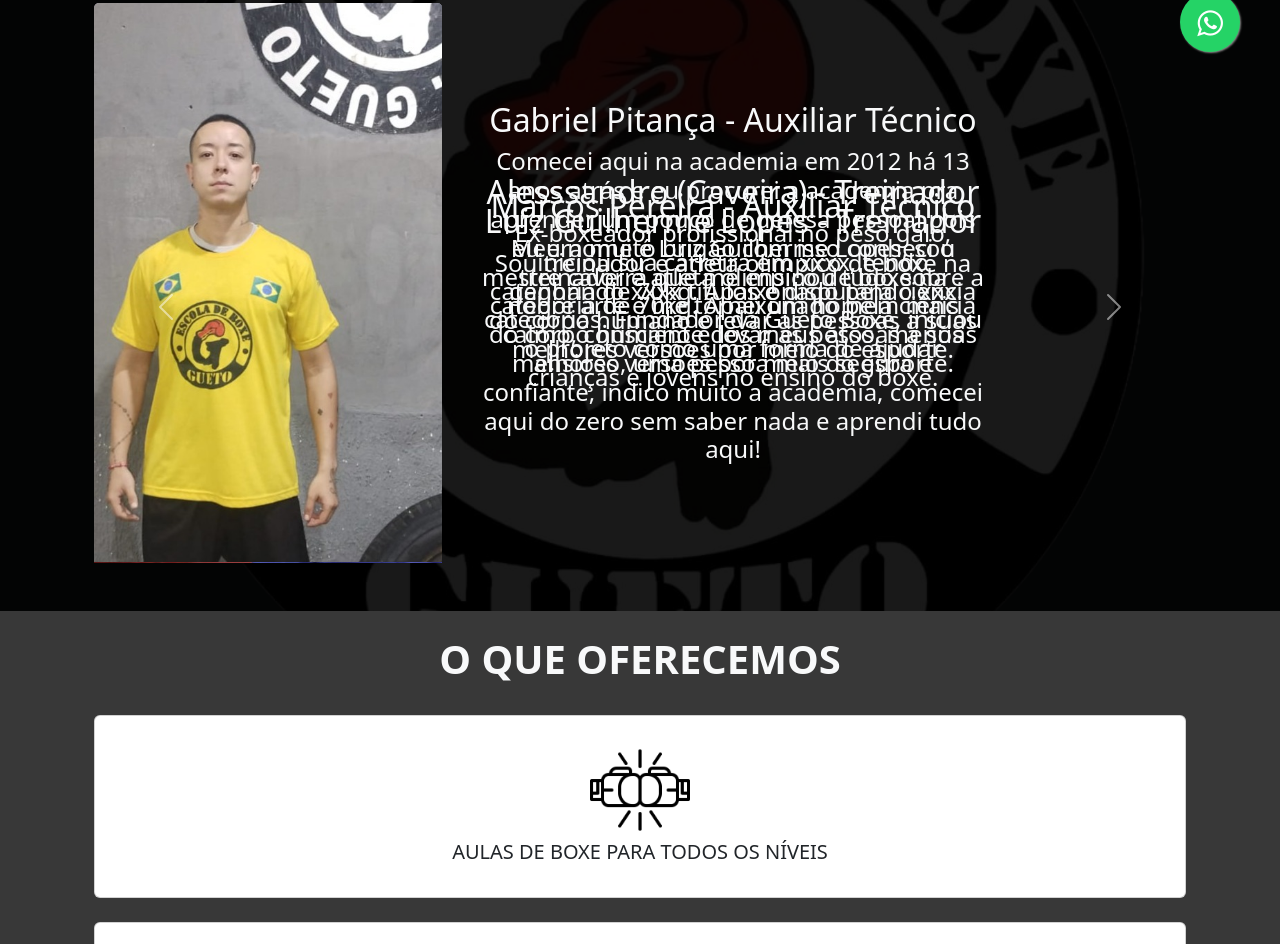
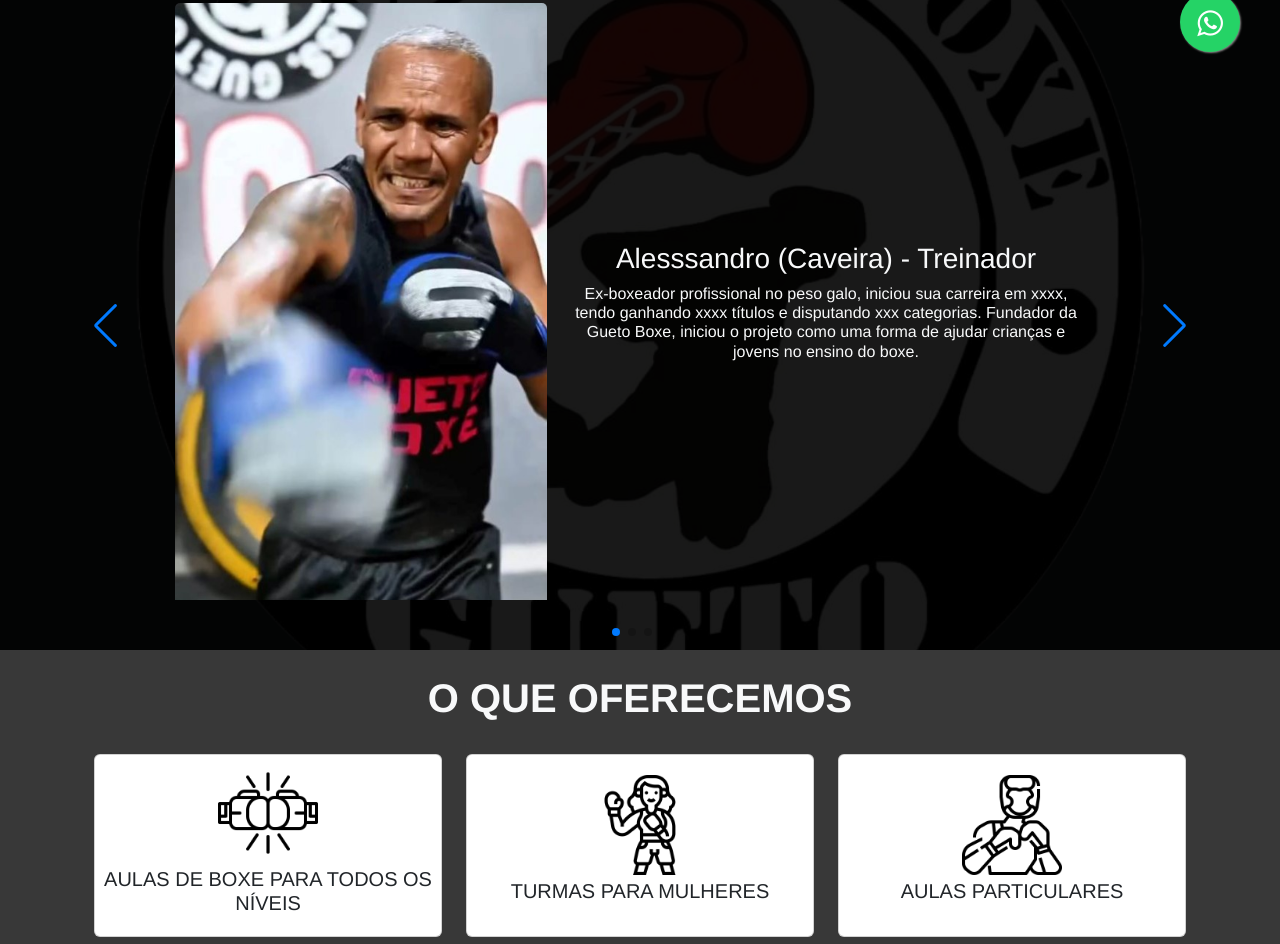
Before and after one commit to iagobalbino/gueto-boxe, a plain HTML site: page index.html in a window 1280 px wide. Shown: the part 708-1652 px from the top of the page. Drawn offline with nearby package versions, Linux system fonts and the light colour scheme; a web font is replaced by a local one.

Commit message:
Adicionado SwipperJs

```diff
--- a/index.html
+++ b/index.html
@@ -6,6 +6,7 @@
   <meta name="viewport" content="width=device-width, initial-scale=1.0">
   <link rel="stylesheet" href="https://use.typekit.net/qjt0ypj.css">
   <link href="https://cdn.jsdelivr.net/npm/bootstrap@5.3.6/dist/css/bootstrap.min.css" rel="stylesheet" integrity="sha384-4Q6Gf2aSP4eDXB8Miphtr37CMZZQ5oXLH2yaXMJ2w8e2ZtHTl7GptT4jmndRuHDT" crossorigin="anonymous">
+  <link rel="stylesheet" href="https://cdn.jsdelivr.net/npm/swiper@11/swiper-bundle.min.css" />
   <link rel="stylesheet" href="styles.css">
   <title>Escola de Boxe Gueto</title>
 </head>
@@ -57,11 +58,10 @@
     <div class="container coach text-light">
       <p class="h2 fs-1 fw-bold py-4">TREINADORES</p>
 
-      <div id="carouselExample" class="carousel slide">
-
-        <div class="carousel-inner">
-          <div class="carousel-item active">
-            <div class="row mx-auto pb-5">
+      <!-- Swiper -->
+      <div class="swiper mySwiper pb-5">
+        <div class="swiper-wrapper">
+          <div class="swiper-slide">
             <div class="col-12 col-md-4">
               <div class="card border-0 rounded-0 bg-transparent text-light">
                 <img src="images\alessandro_gueto.JPG" class="card-img-top" alt="Alessandro Gomes">
@@ -71,16 +71,13 @@
             <div class="col-12 col-md-6 d-flex align-items-center">
               <div class="card border-0 rounded-0 bg-transparent text-light">
                 <div class="card-body">
-                    <p class="h2">Alesssandro (Caveira) - Treinador</p>
-                    <p class="card-text h4">Ex-boxeador profissional no peso galo, iniciou sua carreira em xxxx, tendo ganhando xxxx títulos e disputando xxx categorias. Fundador da Gueto Boxe, iniciou o projeto como uma forma de ajudar crianças e jovens no ensino do boxe.</p>
+                  <p class="h3">Alesssandro (Caveira) - Treinador</p>
+                  <p class="card-text h6">Ex-boxeador profissional no peso galo, iniciou sua carreira em xxxx, tendo ganhando xxxx títulos e disputando xxx categorias. Fundador da Gueto Boxe, iniciou o projeto como uma forma de ajudar crianças e jovens no ensino do boxe.</p>
                 </div>
               </div>
             </div>
           </div>
-          </div>
-
-          <div class="carousel-item active">
-            <div class="row mx-auto pb-5">
+          <div class="swiper-slide">
             <div class="col-12 col-md-4">
               <div class="card border-0 rounded-0 bg-transparent text-light">
                 <img src="images\luis_gueto.JPG" class="card-img-top" alt="Luis">
@@ -91,16 +88,13 @@
             <div class="col-12 col-md-6 d-flex align-items-center">
               <div class="card border-0 rounded-0 bg-transparent text-light">
                 <div class="card-body ">
-                    <p class="h2">Luiz Guilherme Lopes - Treinador</p>
-                    <p class="card-text h4">Sou treinador e atleta olímpico de boxe na categoria de 70kg. Apaixonado pela ciência do corpo humano e levar as pessoas a suas melhores versões por meio do esporte.</p>
+                  <p class="h3">Luiz Guilherme Lopes - Treinador</p>
+                  <p class="card-text h5">Sou treinador e atleta olímpico de boxe na categoria de 70kg. Apaixonado pela ciência do corpo humano e levar as pessoas a suas melhores versões por meio do esporte.</p>
                 </div>
               </div>
             </div>
           </div>
-          </div>
-
-          <div class="carousel-item active">
-            <div class="row mx-auto pb-5">
+          <div class="swiper-slide">
             <div class="col-12 col-md-4">
               <div class="card border-0 rounded-0 bg-transparent text-light">
                 <img src="images\marcos_pereira.JPG" class="card-img-top" alt="Marcos Pereira">
@@ -111,93 +105,13 @@
             <div class="col-12 col-md-6 d-flex align-items-center">
               <div class="card border-0 rounded-0 bg-transparent text-light">
                 <div class="card-body ">
-                    <p class="h2">Marcos Pereira - Auxiliar Técnico</p>
-                    <p class="card-text h4">Meu nome é Luiz Guilherme Lopes, sou treinador e atleta olímpico de boxe na categoria de 70kg. Apaixonado pela ciência do corpo humano e levar as pessoas a suas melhores versões por meio do esporte.</p>
+                  <p class="h3">Marcos Pereira - Auxiliar Técnico</p>
+                  <p class="card-text h5">Meu nome é Luiz Guilherme Lopes, sou treinador e atleta olímpico de boxe na categoria de 70kg. Apaixonado pela ciência do corpo humano e levar as pessoas a suas melhores versões por meio do esporte.</p>
                 </div>
               </div>
             </div>
           </div>
-          </div>
-
-          <div class="carousel-item active">
-            <div class="row mx-auto pb-5">
-              <div class="col-12 col-md-4">
-                <div class="card border-0 rounded-0 bg-transparent text-light">
-                  <img src="images\gabriel_pitanca.JPG" class="card-img-top" alt="Gabriel">
-
-                </div>
-              </div>
-              <div class="col-12 col-md-6 d-flex align-items-center">
-                <div class="card border-0 rounded-0 bg-transparent text-light">
-                  <div class="card-body ">
-                    <p class="h2">Gabriel Pitança - Auxiliar Técnico</p>
-                    <p class="card-text h4">Comecei aqui na academia em 2012 há 13 anos atrás e eu procurei a academia pra aprender um pouco de defesa pessoal pois eu era muito brigão com isso conheci o mestre caveira que me ensinou tudo sobre a nobre arte e me tornei um homem mais calmo, consciente dos meus atos, menos ansioso, uma pessoa mais segura e confiante, indico muito a academia, comecei aqui do zero sem saber nada e aprendi tudo aqui!</p>
-                  </div>
-                </div>
-              </div>
-            </div>
-          </div>
-        </div>
-
-
-        <button class="carousel-control-prev" type="button" data-bs-target="#carouselExample" data-bs-slide="prev">
-          <span class="carousel-control-prev-icon" aria-hidden="true"></span>
-          <span class="visually-hidden">Previous</span>
-        </button>
-        <button class="carousel-control-next" type="button" data-bs-target="#carouselExample" data-bs-slide="next">
-          <span class="carousel-control-next-icon" aria-hidden="true"></span>
-          <span class="visually-hidden">Next</span>
-        </button>
-      </div>
-
-      <!-- <div class="row mx-auto gap-4 pb-5">
-        <div class="col-12 col-md-4">
-          <div class="card border-0 rounded-0 bg-transparent text-light">
-            <img src="images\alessandro_gueto.JPG" class="card-img-top" alt="Alessandro Gomes">
-          </div>
-        </div>
-
-        <div class="col-12 col-md-6 d-flex align-items-center">
-          <div class="card border-0 rounded-0 bg-transparent text-light">
-            <div class="card-body">
-              <p class="h2">Alesssandro (Caveira) - Treinador</p>
-              <p class="card-text h4">Ex-boxeador profissional no peso galo, iniciou sua carreira em xxxx, tendo ganhando xxxx títulos e disputando xxx categorias. Fundador da Gueto Boxe, iniciou o projeto como uma forma de ajudar crianças e jovens no ensino do boxe.</p>
-            </div>
-          </div>
-        </div>
-
-        <div class="col-12 col-md-4">
-          <div class="card border-0 rounded-0 bg-transparent text-light">
-            <img src="images\luis_gueto.JPG" class="card-img-top" alt="Luis">
-
-          </div>
-        </div>
-
-        <div class="col-12 col-md-6 d-flex align-items-center">
-          <div class="card border-0 rounded-0 bg-transparent text-light">
-            <div class="card-body ">
-              <p class="h2">Luiz Guilherme Lopes - Treinador</p>
-              <p class="card-text h4">Sou treinador e atleta olímpico de boxe na categoria de 70kg. Apaixonado pela ciência do corpo humano e levar as pessoas a suas melhores versões por meio do esporte.</p>
-            </div>
-          </div>
-        </div>
-
-        <div class="col-12 col-md-4">
-          <div class="card border-0 rounded-0 bg-transparent text-light">
-            <img src="images\marcos_pereira.JPG" class="card-img-top" alt="Marcos Pereira">
-
-          </div>
-        </div>
-
-        <div class="col-12 col-md-6 d-flex align-items-center">
-          <div class="card border-0 rounded-0 bg-transparent text-light">
-            <div class="card-body ">
-              <p class="h2">Marcos Pereira - Auxiliar Técnico</p>
-              <p class="card-text h4">Meu nome é Luiz Guilherme Lopes, sou treinador e atleta olímpico de boxe na categoria de 70kg. Apaixonado pela ciência do corpo humano e levar as pessoas a suas melhores versões por meio do esporte.</p>
-            </div>
-          </div>
-        </div>
-
+          <div class="swiper-slide">
             <div class="col-12 col-md-4">
               <div class="card border-0 rounded-0 bg-transparent text-light">
                 <img src="images\gabriel_pitanca.JPG" class="card-img-top" alt="Gabriel">
@@ -208,12 +122,19 @@
             <div class="col-12 col-md-6 d-flex align-items-center">
               <div class="card border-0 rounded-0 bg-transparent text-light">
                 <div class="card-body ">
-              <p class="h2">Gabriel Pitança - Auxiliar Técnico</p>
-              <p class="card-text h4">Comecei aqui na academia em 2012 há 13 anos atrás e eu procurei a academia pra aprender um pouco de defesa pessoal pois eu era muito brigão com isso conheci o mestre caveira que me ensinou tudo sobre a nobre arte e me tornei um homem mais calmo, consciente dos meus atos, menos ansioso, uma pessoa mais segura e confiante, indico muito a academia, comecei aqui do zero sem saber nada e aprendi tudo aqui!</p>
+                  <p class="h3">Gabriel Pitança - Auxiliar Técnico</p>
+                  <p class="card-text h5">Comecei aqui na academia em 2012 há 13 anos atrás e eu procurei a academia pra aprender um pouco de defesa pessoal pois eu era muito brigão com isso conheci o mestre caveira que me ensinou tudo sobre a nobre arte e me tornei um homem mais calmo, consciente dos meus atos, menos ansioso, uma pessoa mais segura e confiante, indico muito a academia, comecei aqui do zero sem saber nada e aprendi tudo aqui!</p>
                 </div>
               </div>
             </div>
-      </div> -->
+          </div>
+
+        </div>
+        <div class="swiper-button-next"></div>
+        <div class="swiper-button-prev"></div>
+        <div class="swiper-pagination"></div>
+      </div>
+      <!-- Swipper End -->
 
   </section>
 
@@ -221,27 +142,27 @@
     <section class="services text-light text-center">
       <p class="h2 fs-1 fw-bold py-4">O QUE OFERECEMOS</p>
       <div class="container row mx-auto g-4">
-        <div class="col-12">
+        <div class="col-12 col-md-4">
           <div class="class-card card text-bg-dark bg-white text-dark d-flex flex-column justify-content-center align-items-center">
             <div>
               <img class="icones" src="./images/luvas_icone.png" alt="Luvas de boxe se batendo">
-              <h5 class="card-title">AULAS DE BOXE PARA TODOS OS NÍVEIS</h5>
+              <h5 class="card-title p-1">AULAS DE BOXE PARA TODOS OS NÍVEIS</h5>
             </div>
           </div>
         </div>
-        <div class="col-12">
+        <div class="col-12 col-md-4">
           <div class="class-card card text-bg-dark bg-white text-dark d-flex flex-column justify-content-center align-items-center">
             <div>
               <img class="icones" src="./images/boxe_feminino_icone.png" alt="Luvas de boxe se batendo">
-              <h5 class="card-title">TURMAS PARA MULHERES</h5>
+              <h5 class="card-title p-1">TURMAS PARA MULHERES</h5>
             </div>
           </div>
         </div>
-        <div class="col-12">
+        <div class="col-12 col-md-4">
           <div class="class-card card text-bg-dark bg-white text-dark d-flex flex-column justify-content-center align-items-center">
             <div>
               <img class="icones" src="./images/particulares_icone.png" alt="Luvas de boxe se batendo">
-              <h5 class="card-title">AULAS PARTICULARES</h5>
+              <h5 class="card-title p-1">AULAS PARTICULARES</h5>
             </div>
           </div>
         </div>
@@ -254,9 +175,9 @@
       <p class="h2 fs-1 fw-bold py-4 text-center text-light">VALORES</p>
 
       <div class="container row mx-auto g-4">
-        <div class="col-12">
+        <div class="col-12 col-md-4">
           <div class="price-card card text-center fw-bold border-black">
-            <div class="card-header bg-black ">
+            <div class="card-header bg-black p-2">
               <h5 class="card-title text-light">6 Meses</h5>
             </div>
             <div class="card-body">
@@ -266,9 +187,9 @@
           </div>
         </div>
 
-        <div class="col-12">
+        <div class="col-12 col-md-4">
           <div class="price-card card text-center fw-bold border-black">
-            <div class="card-header bg-black">
+            <div class="card-header bg-black p-2">
               <h5 class="card-title text-light">Treino Planejado</h5>
             </div>
             <div class="card-body">
@@ -278,9 +199,9 @@
           </div>
         </div>
 
-        <div class="col-12">
+        <div class="col-12 col-md-4">
           <div class="price-card card text-center fw-bold border-black">
-            <div class="card-header bg-black">
+            <div class="card-header bg-black p-2">
               <h5 class="card-title text-light">2x na Semana</h5>
             </div>
             <div class="card-body">
@@ -345,6 +266,8 @@
   </a>
 
   <script src="https://cdn.jsdelivr.net/npm/bootstrap@5.3.6/dist/js/bootstrap.bundle.min.js" integrity="sha384-j1CDi7MgGQ12Z7Qab0qlWQ/Qqz24Gc6BM0thvEMVjHnfYGF0rmFCozFSxQBxwHKO" crossorigin="anonymous"></script>
+  <script src="https://cdn.jsdelivr.net/npm/swiper@11/swiper-bundle.min.js"></script>
+  <script src="script.js"></script>
 </body>
 
 </html>
--- /dev/null
+++ b/script.js
@@ -0,0 +1,13 @@
+let swiper = new Swiper(".mySwiper", {
+  slidesPerView: 1,
+  spaceBetween: 30,
+  loop: true,
+  pagination: {
+    el: ".swiper-pagination",
+    clickable: true,
+  },
+  navigation: {
+    nextEl: ".swiper-button-next",
+    prevEl: ".swiper-button-prev",
+  },
+});
--- a/styles.css
+++ b/styles.css
@@ -64,6 +64,10 @@ header {
   height: 249px;
 }
 
+.price-card {
+  min-height: 249px;
+}
+
 .price-card h5 {
   font-size: 32px;
 }
@@ -125,11 +129,49 @@ header {
   justify-content: center;
 }
 
-/* Timetable */
-
-
-/* End timetable */
-
 .footer-developer {
   height: 100px;
 }
+
+/* Swipper */
+html,
+body {
+  position: relative;
+  height: 100%;
+}
+
+body {
+  background: #000;
+  font-family: Helvetica Neue, Helvetica, Arial, sans-serif;
+  font-size: 14px;
+  color: #fff;
+  margin: 0;
+  padding: 0;
+}
+
+.swiper {
+  width: 100%;
+  height: 100%;
+}
+
+.swiper-slide {
+  text-align: center;
+  font-size: 18px;
+  display: flex;
+  justify-content: center;
+  align-items: center;
+}
+
+.swiper-slide img {
+  display: block;
+  width: 100%;
+  height: 100%;
+  object-fit: cover;
+}
+
+.swiper {
+  margin-left: auto;
+  margin-right: auto;
+}
+
+/* Swipper End */
```
Lines whose indentation alone changed are shown as unchanged.
